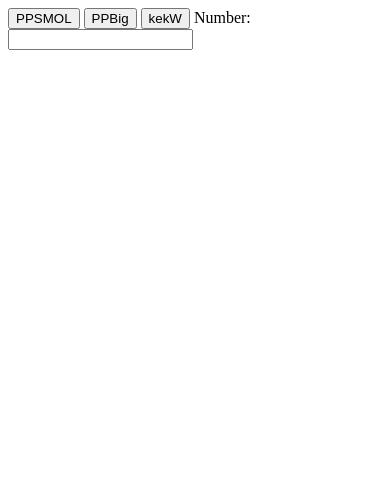
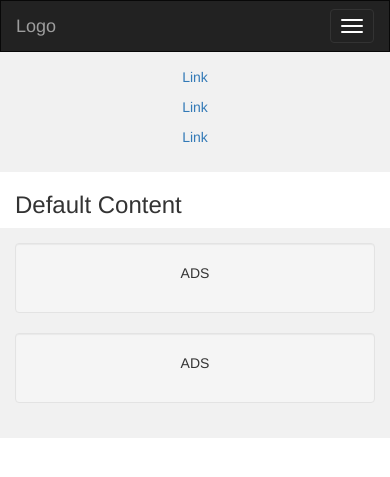
Before and after one commit to LwTuna/IdleGame, a web app: page / in a window 390 px wide. Shown: the top 477 px of the page. Run offline with its HTML, style and script files only (its server is not run), Linux system fonts and the light colour scheme; data that the repository does not hold is empty.

Commit message:
Added Bootstrap & JQuery to Website Website Content is now added to the game.html game.js is for the loading of the content on ready state of the website

```diff
--- /dev/null
+++ b/src/main/resources/public/game.html
@@ -0,0 +1,3 @@
+<body>
+game.html content
+</body>
--- a/src/main/resources/public/index.html
+++ b/src/main/resources/public/index.html
@@ -1,36 +1,73 @@
 <!DOCTYPE html>
 <html lang="en">
+
 <head>
-    <meta charset="UTF-8">
-    <title>IdleGame</title>
-    <script type="text/javascript">
-        let i = 0;
-        function increaseFunction() {
-            document.getElementById("cnt").stepUp(1);
-        }
-        function sendRequest(testVar){
-            let http = new XMLHttpRequest();
-            let request = {}    ;
-            request.content = testVar;
-            http.open('POST', 'hallo?' + encodeURI(JSON.stringify(request)));
 
-            http.onreadystatechange = function () {
-                if (this.readyState == 4 && this.status == 200) {
-                    alert(this.responseText);
-                }
-            };
-            http.timeout = 5000;
-            http.ontimeout = function(){
-                alert('Timeout :(');
-            }
-            http.send();
-        }
-    </script>
+    <meta charset="utf-8">
+    <meta name="viewport" content="width=device-width, initial-scale=1, shrink-to-fit=no">
+    <meta name="description" content="">
+    <meta name="author" content="">
+    <meta name="viewport" content="width=device-width, initial-scale=1">
+    <link rel="stylesheet" href="https://maxcdn.bootstrapcdn.com/bootstrap/3.4.1/css/bootstrap.min.css">
+    <script src="https://ajax.googleapis.com/ajax/libs/jquery/3.4.1/jquery.min.js"></script>
+    <script src="https://maxcdn.bootstrapcdn.com/bootstrap/3.4.1/js/bootstrap.min.js"></script>
+    <link rel=stylesheet type="text/css" href="style.css">
+
+    <title>IDK any Title here</title>
 </head>
+
 <body>
-<button onclick="sendRequest('Smol')">PPSMOL</button>
-<button onclick="sendRequest('Big')">PPBig</button>
-<button onclick="increaseFunction()">kekW</button> </body>
-Number: <input type="number" id="cnt">
+
+<script type="text/javascript" src="js/game.js"></script>
+<nav class="navbar navbar-inverse">
+    <div class="container-fluid">
+        <div class="navbar-header">
+            <button type="button" class="navbar-toggle" data-toggle="collapse" data-target="#myNavbar">
+                <span class="icon-bar"></span>
+                <span class="icon-bar"></span>
+                <span class="icon-bar"></span>
+            </button>
+            <a class="navbar-brand" href="#">Logo</a>
+        </div>
+        <div class="collapse navbar-collapse" id="myNavbar">
+            <ul class="nav navbar-nav">
+                <li class="active"><a href="#">Home</a></li>
+                <li><a href="#">About</a></li>
+                <li><a href="#">Projects</a></li>
+                <li><a href="#">Contact</a></li>
+            </ul>
+            <ul class="nav navbar-nav navbar-right">
+                <li><a href="#"><span class="glyphicon glyphicon-log-in"></span> Login</a></li>
+            </ul>
+        </div>
+    </div>
+</nav>
+
+<div class="container-fluid text-center">
+    <div class="row content">
+        <div class="col-sm-2 sidenav">
+            <p><a href="#">Link</a></p>
+            <p><a href="#">Link</a></p>
+            <p><a href="#">Link</a></p>
+        </div>
+        <div class="col-sm-8 text-left">
+
+            <h3>Default Content</h3>
+        </div>
+        <div class="col-sm-2 sidenav">
+            <div class="well">
+                <p>ADS</p>
+            </div>
+            <div class="well">
+                <p>ADS</p>
+            </div>
+        </div>
+    </div>
+</div>
+
+
+
+
+
 </body>
 </html>
--- /dev/null
+++ b/src/main/resources/public/js/game.js
@@ -0,0 +1,3 @@
+$( document ).ready(function() {
+    $(".container.content").load("game.html");
+});
--- /dev/null
+++ b/src/main/resources/public/style.css
@@ -0,0 +1,26 @@
+/* Remove the navbar's default margin-bottom and rounded borders */
+.navbar {
+    margin-bottom: 0;
+    border-radius: 0;
+}
+
+/* Set height of the grid so .sidenav can be 100% (adjust as needed) */
+.row.content {height: 900px}
+
+/* Set gray background color and 100% height */
+.sidenav {
+    padding-top: 20px;
+    background-color: #f1f1f1;
+    height: 100%;
+}
+
+
+
+/* On small screens, set height to 'auto' for sidenav and grid */
+@media screen and (max-width: 767px) {
+    .sidenav {
+        height: auto;
+        padding: 15px;
+    }
+    .row.content {height:auto;}
+}
```
